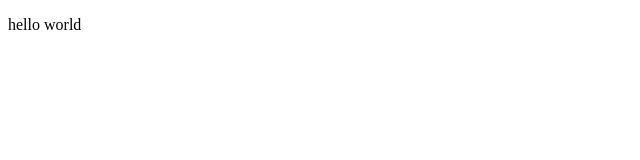
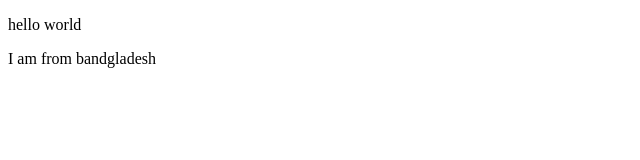
Before and after one commit to shohelm909/practisefile02, a plain HTML site: page index.html in a window 1280 px wide. Shown: the whole page, without its empty margins (0-640 px from the left). Drawn offline with Linux system fonts and the light colour scheme.

Commit message:
second commit done

```diff
--- a/index.html
+++ b/index.html
@@ -7,6 +7,7 @@
 </head>
 <body>
     <p class="demo">hello world</p>
+    <p class="demo2">I am from bandgladesh</p>
     <script src="script.js"></script>
 </body>
 </html>
```
